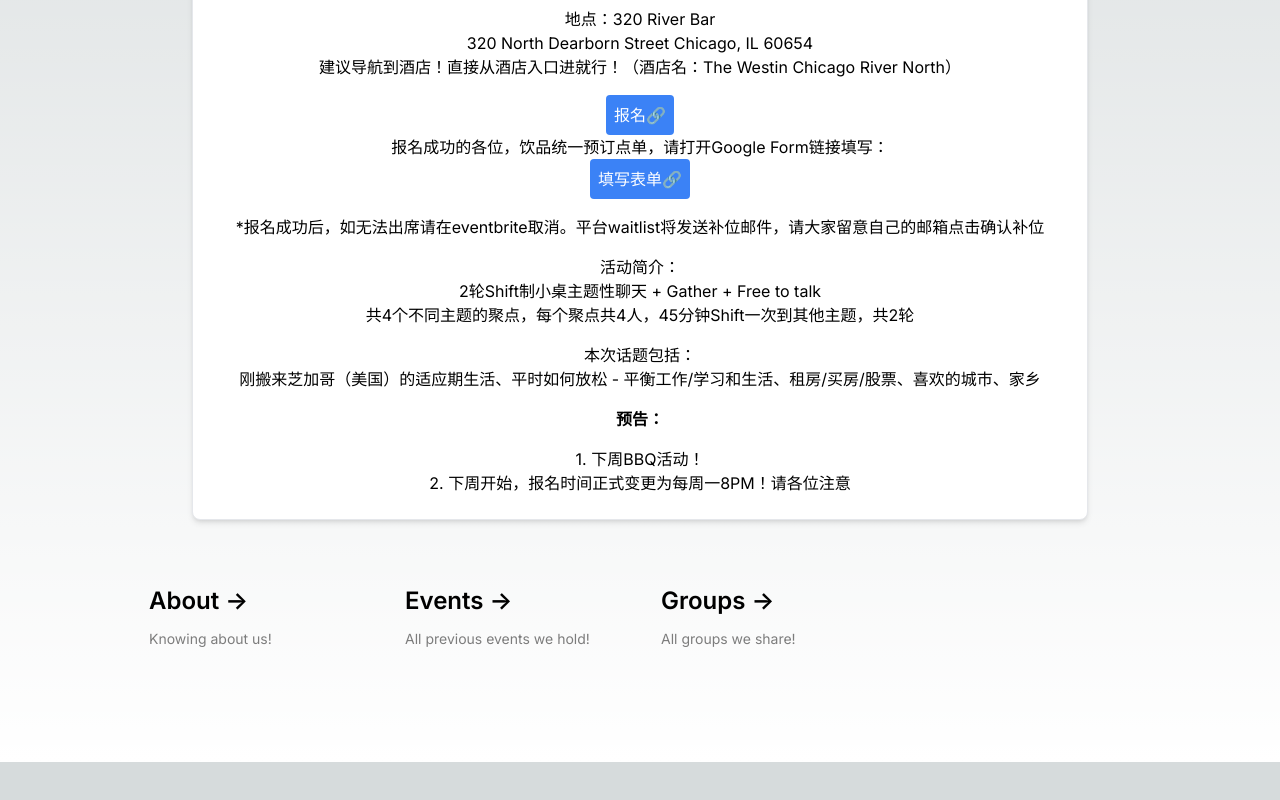
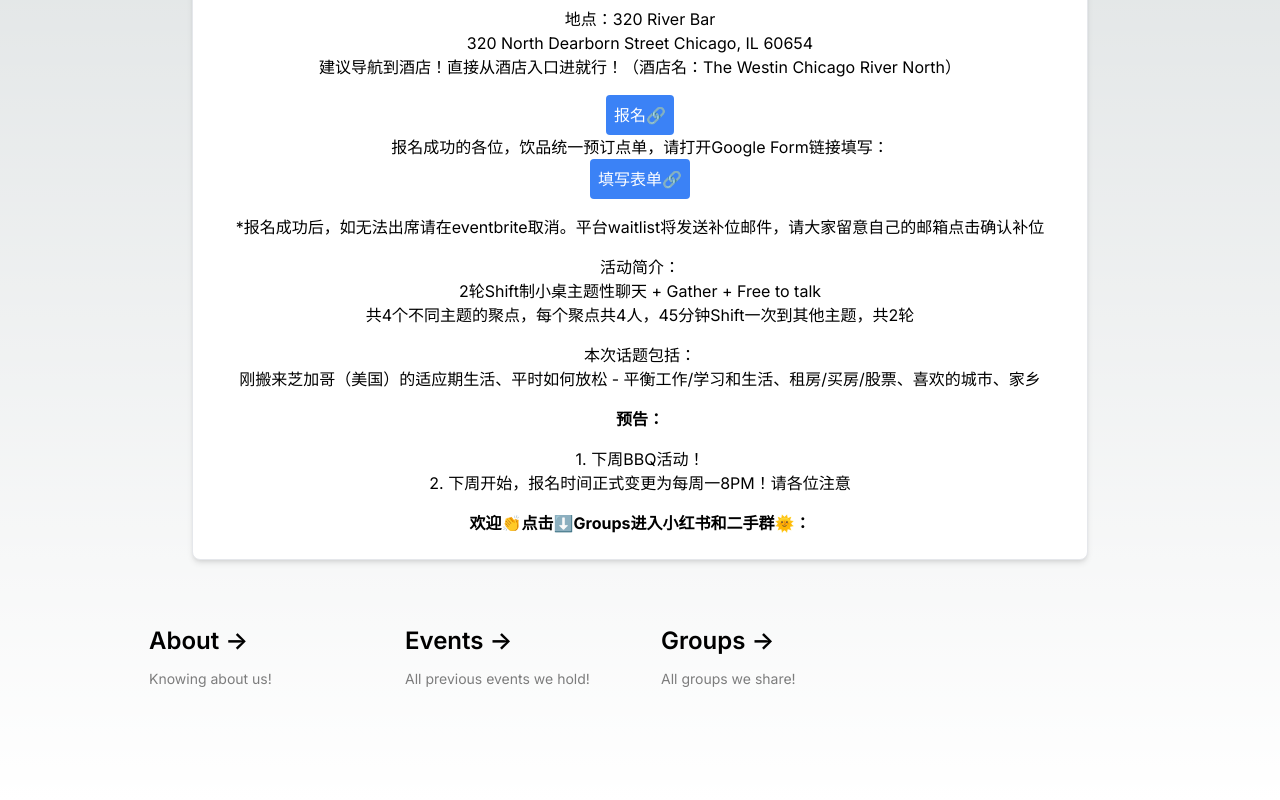
Before and after one commit to Brack-Wang/nextjs, a Next.js app: page / in a window 1280 px wide. Shown: the part 432-1232 px from the top of the page. Before the commit the page ends 1194 px from the top, so only its background shows below. Built offline with nearby package versions, Linux system fonts and the light colour scheme.

Commit message:
Update page.tsx

```diff
--- a/app/page.tsx
+++ b/app/page.tsx
@@ -32,6 +32,7 @@ export default function Home() {
   <p className="mt-4">本次话题包括：<br />刚搬来芝加哥（美国）的适应期生活、平时如何放松 - 平衡工作/学习和生活、租房/买房/股票、喜欢的城市、家乡</p>
   <p className="mt-4 font-bold">预告：</p>
   <p className="mt-4">1. 下周BBQ活动！<br />2. 下周开始，报名时间正式变更为每周一8PM！请各位注意</p>
+  <p className="mt-4 font-bold">欢迎👏点击⬇️Groups进入小红书和二手群🌞：</p>
 
   {/* Event Details Replacement End */}
 
```
